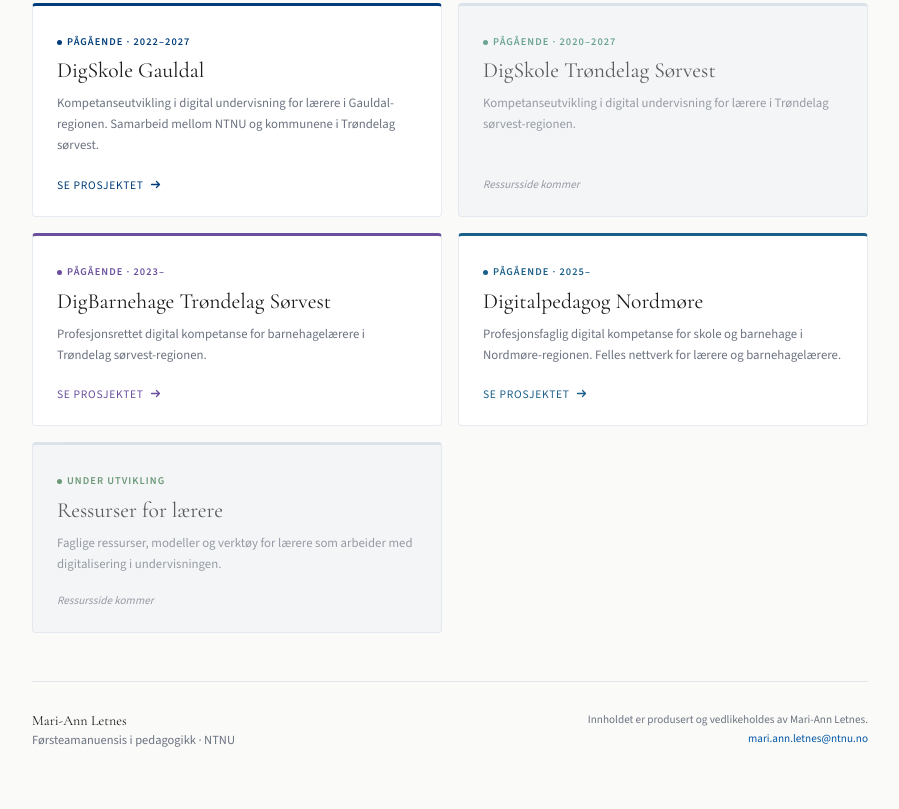
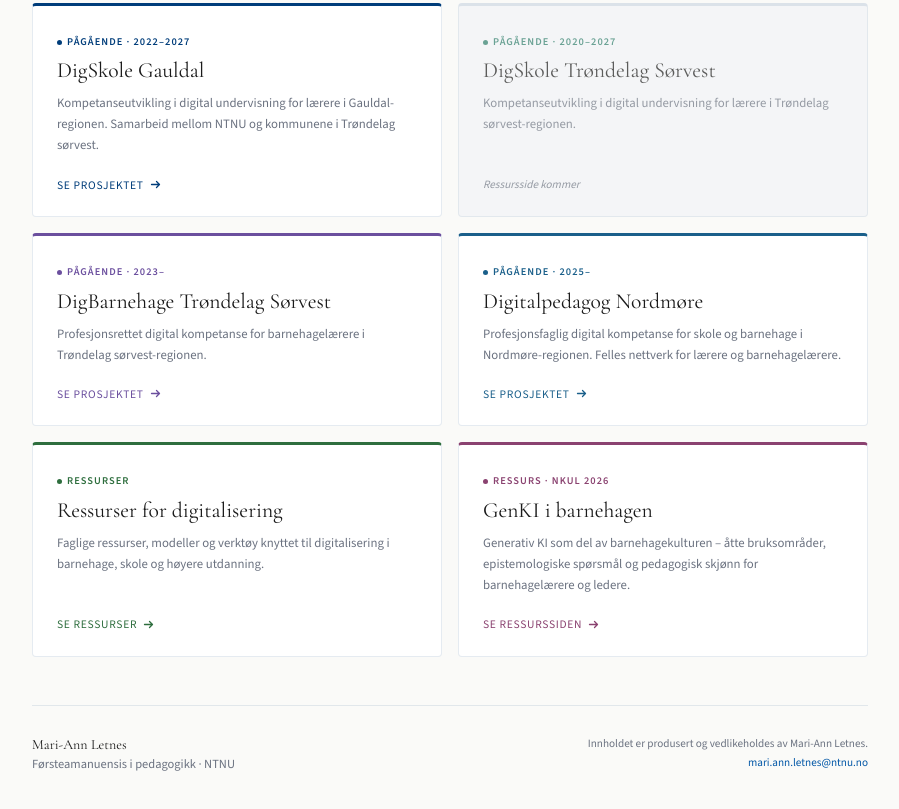
Before and after one commit to Mariannletnes/Kompetanseutviklingsprosjekter, a plain HTML site: page index.html in a window 1280 px wide. Shown: the part 521-1330 px from the top of the page, without its empty margins (190-1089 px from the left). Drawn offline with nearby package versions, Linux system fonts and the light colour scheme.

Commit message:
Add files via upload

```diff
--- a/index.html
+++ b/index.html
@@ -334,7 +334,7 @@
   <header class="site-header">
     <p class="header-kicker">Forsknings- og utviklingsprosjekter</p>
     <h1 class="header-title">Kompetanseutvikling om <em>digitalisering</em> i skole og barnehage</h1>
-    <p class="header-desc">En samling pågående og kommende prosjekter knyttet til profesjonsrettet digital kompetanse for lærere og barnehagelærere i Trøndelag og Nordmøre.</p>
+    <p class="header-desc">En samling pågående og kommende prosjekter og ressurser knyttet til profesjonsfaglig digital kompetanse for lærere, barnehagelærere, styrere og ledere i Trøndelag og Nordmøre.</p>
     <div class="header-meta">
       <a href="https://www.ntnu.no/ansatte/mari.ann.letnes" target="_blank">NTNU-profil</a>
       <span class="sep">·</span>
@@ -388,12 +388,27 @@
       </span>
     </a>
 
-    <div class="project-card coming c-laerere">
-      <span class="card-status"><span class="dot"></span>Under utvikling</span>
-      <h2 class="card-name">Ressurser for lærere</h2>
-      <p class="card-desc">Faglige ressurser, modeller og verktøy for lærere som arbeider med digitalisering i undervisningen.</p>
-      <span class="card-coming">Ressursside kommer</span>
-    </div>
+    <a href="https://mariannletnes.com" target="_blank" class="project-card active c-laerere">
+      <span class="card-status"><span class="dot"></span>Ressurser</span>
+      <h2 class="card-name">Ressurser for digitalisering</h2>
+      <p class="card-desc">Faglige ressurser, modeller og verktøy knyttet til digitalisering i barnehage, skole og høyere utdanning.</p>
+      <span class="card-link">Se ressurser
+        <svg width="13" height="13" viewBox="0 0 13 13" fill="none" aria-hidden="true">
+          <path d="M2.5 6.5H10.5M7.5 3.5L10.5 6.5L7.5 9.5" stroke="currentColor" stroke-width="1.3" stroke-linecap="round" stroke-linejoin="round"/>
+        </svg>
+      </span>
+    </a>
+
+    <a href="https://mariannletnes.github.io/genkiibarnehagen/" class="project-card active c-barnehage-nord">
+      <span class="card-status"><span class="dot"></span>Ressurs · NKUL 2026</span>
+      <h2 class="card-name">GenKI i barnehagen</h2>
+      <p class="card-desc">Generativ KI som del av barnehagekulturen – åtte bruksområder, epistemologiske spørsmål og pedagogisk skjønn for barnehagelærere og ledere.</p>
+      <span class="card-link">Se ressurssiden
+        <svg width="13" height="13" viewBox="0 0 13 13" fill="none" aria-hidden="true">
+          <path d="M2.5 6.5H10.5M7.5 3.5L10.5 6.5L7.5 9.5" stroke="currentColor" stroke-width="1.3" stroke-linecap="round" stroke-linejoin="round"/>
+        </svg>
+      </span>
+    </a>
 
   </section>
 
```
